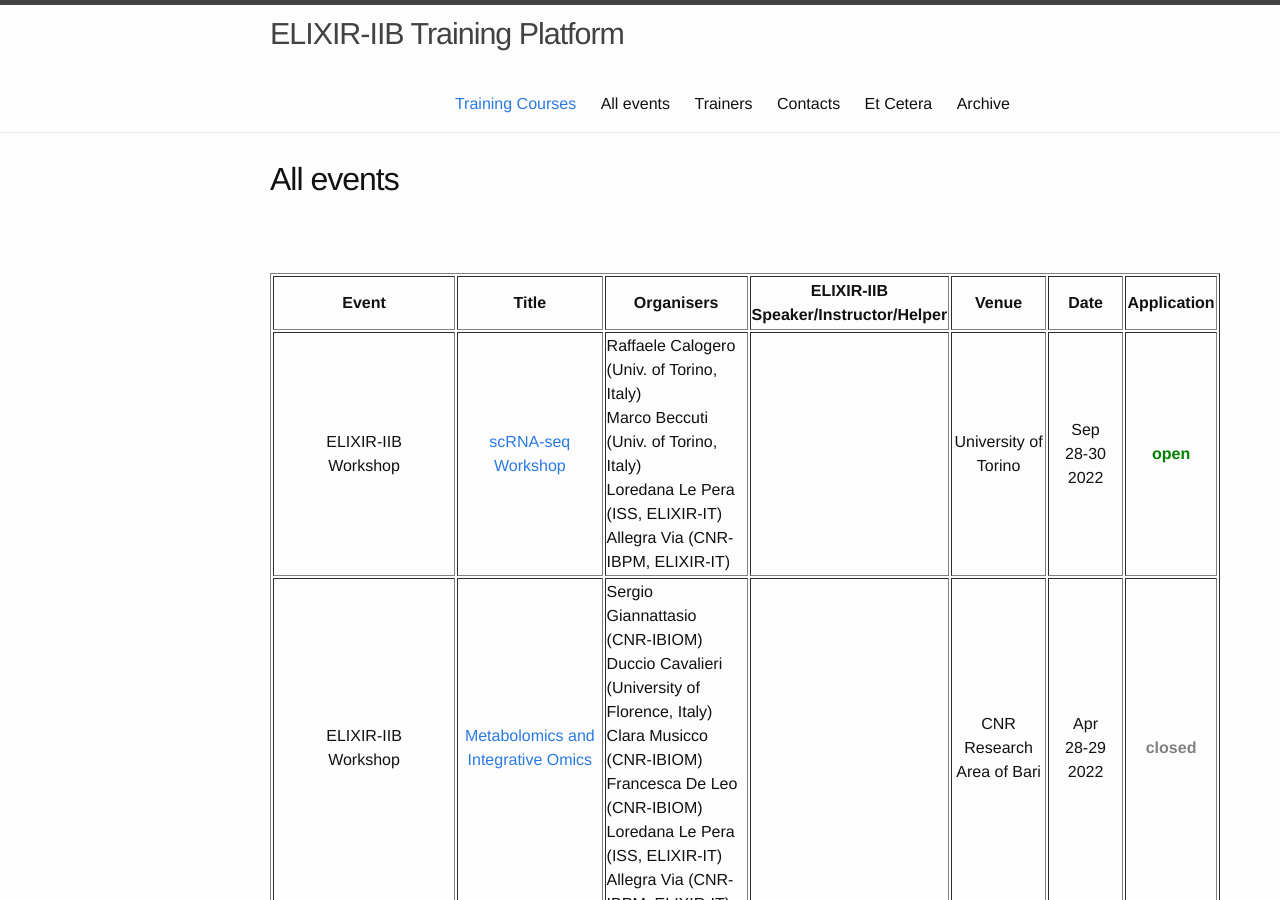
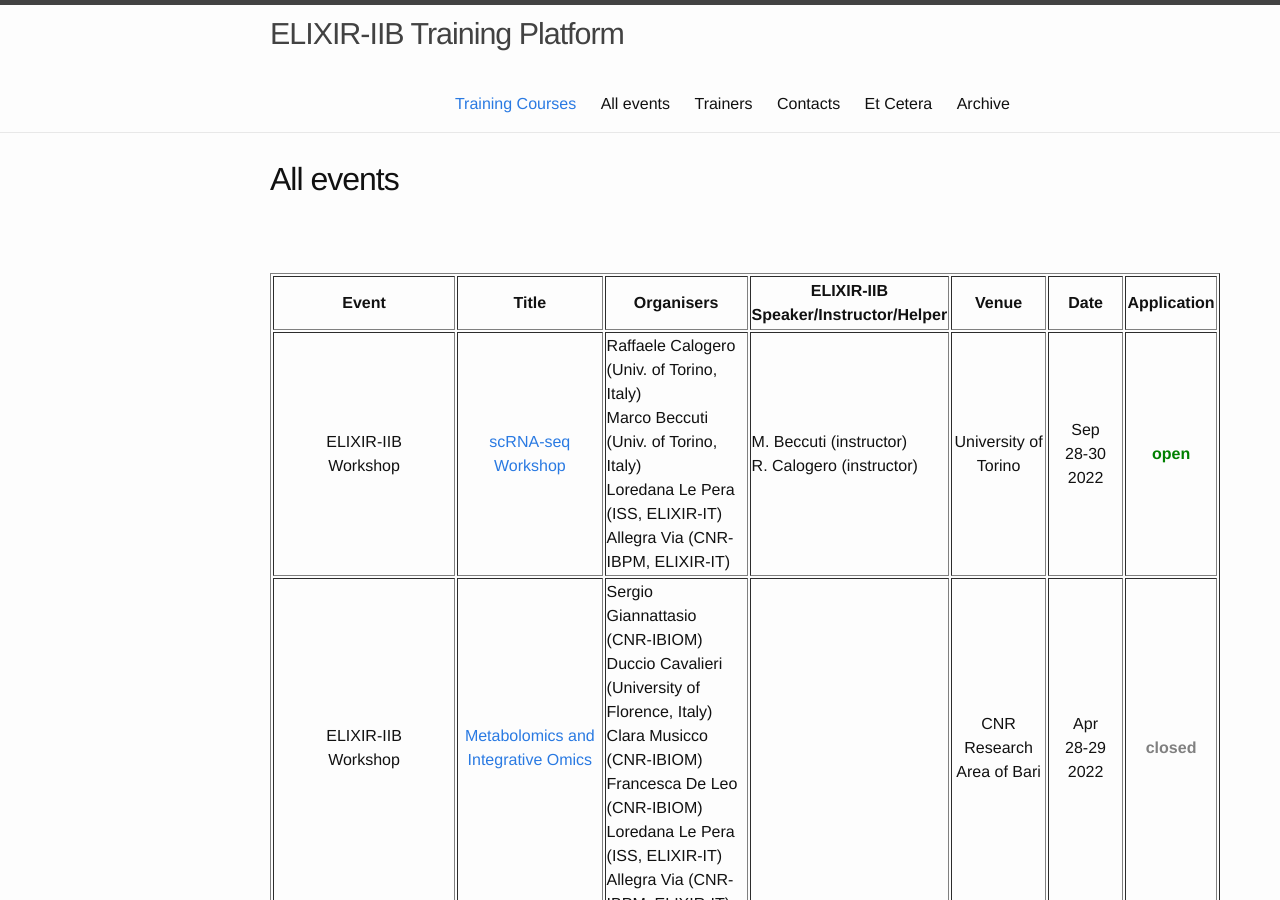
Before and after one commit to ELIXIR-IIB-training/website, a Jekyll site: the page built from _pages/01-all_events.md, in a window 1280 px wide and 900 px high. Built offline with Jekyll 4.4.1, drawn with Linux system fonts in a browser that asks for light colours.

Commit message:
Add Instructors

```diff
--- a/_pages/01-all_events.md
+++ b/_pages/01-all_events.md
@@ -19,7 +19,7 @@ permalink: /all_events/
        <td height="50" width="220" align="center"><a href="[https://elixir-iib-training.github.io/website/2022/09/28/scRNA-seq-Workshop.html]">scRNA-seq Workshop</a></td>
 <br>
    <td height="50" width="150">Raffaele Calogero (Univ. of Torino, Italy)<br> Marco Beccuti (Univ. of Torino, Italy)<br>Loredana Le Pera (ISS, ELIXIR-IT) <br> Allegra Via (CNR-IBPM, ELIXIR-IT)</td>
-   <td height="50" width="150"></td>
+   <td height="50" width="150">M. Beccuti (instructor)<br>R. Calogero (instructor)</td>
    <td height="50" align="center">University of Torino</td>
    <td height="50" width="75" align="center">Sep<br>28-30<br>2022</td>
    <td height="50" align="center"><font color="green"><b>open</b></font></td>
```
